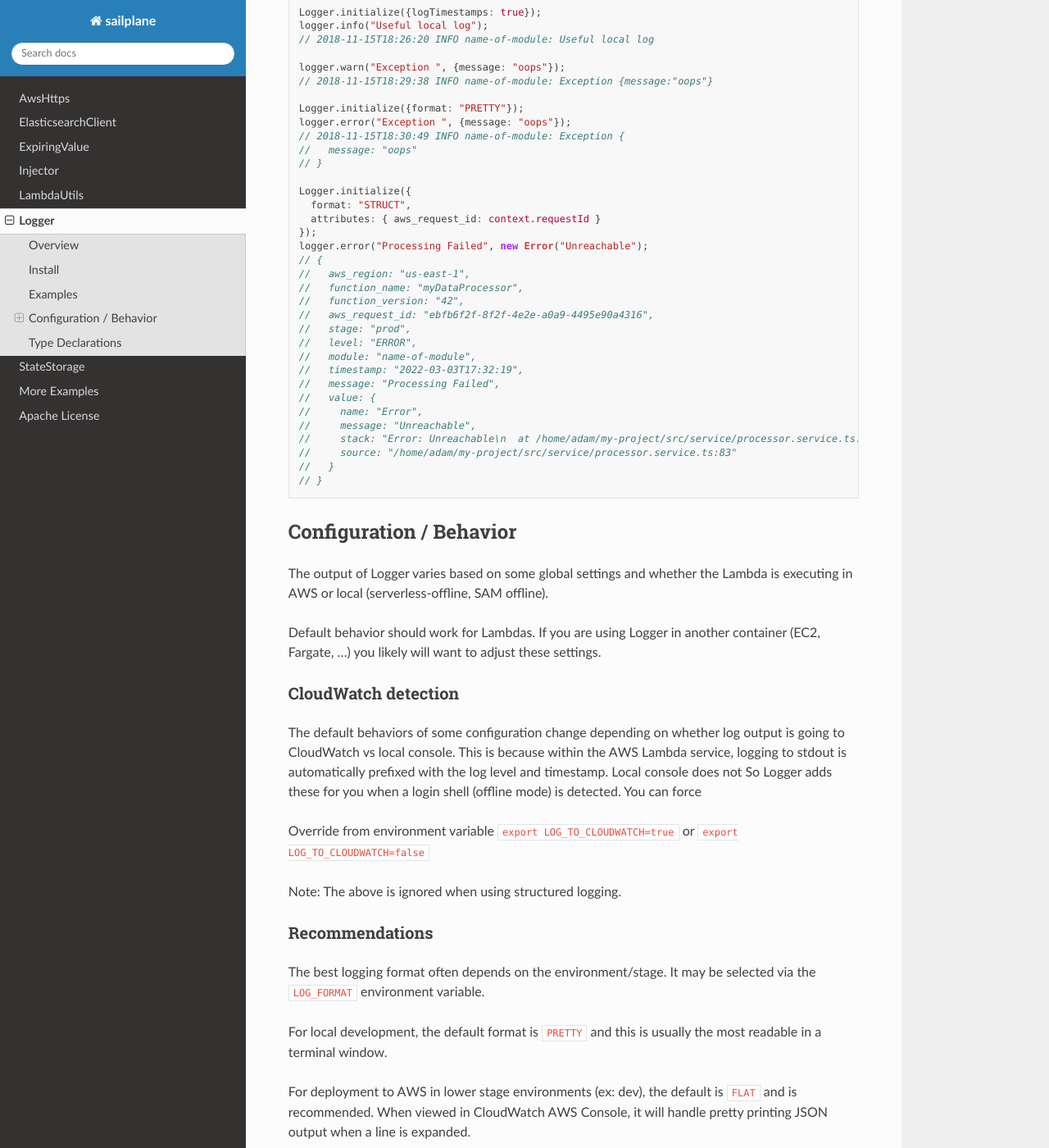
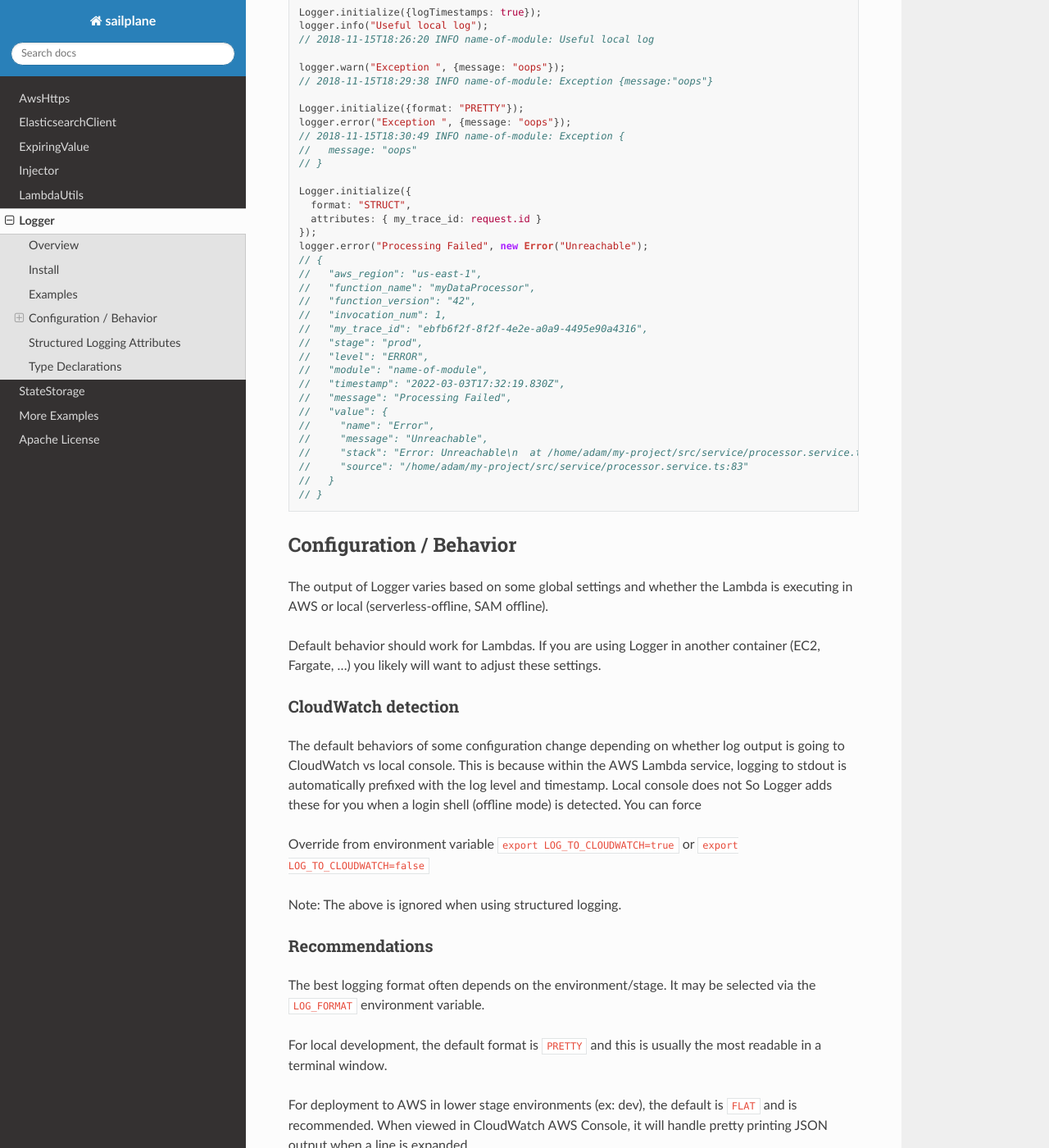
Before and after one commit to rackspace/sailplane, a Sphinx documentation site: the page built from docs/source/logger.rst, in a window 1280 px wide and 1400 px high, scrolled down 834 px. Shown: the whole window at 82% size. Built offline with Sphinx 7.4.7 and the Read the Docs theme 2.0.0, drawn with Linux system fonts in a browser that asks for light colours; some of the changed text lies outside the part shown.

Commit message:
Issue #127 Refactor for optional structured logging
- Completed documentation updates
- Tag logger as 4.0.0
- Tag lambda-utils as 5.0.0
- Update aws-https to allow newer versions of logger - release as v2.0.1
- Update elasticsearch-client to allow newer versions of logger - release as v2.0.1
- Update state-storage to allow newer versions of logger - release as v2.0.1

```diff
--- a/docs/source/examples.rst
+++ b/docs/source/examples.rst
@@ -238,7 +238,7 @@
 
             // Check for error
             if (!response.ok) {
-                logger.infoObject("External history request returned error: ", response);
+                logger.info("External history request returned error: ", response);
                 throw new createHttpError.InternalServerError(response.error);
             }
 
--- a/docs/source/logger.rst
+++ b/docs/source/logger.rst
@@ -54,24 +54,25 @@
 
     Logger.initialize({
       format: "STRUCT",
-      attributes: { aws_request_id: context.requestId }
+      attributes: { my_trace_id: request.id }
     });
     logger.error("Processing Failed", new Error("Unreachable");
     // {
-    //   aws_region: "us-east-1",
-    //   function_name: "myDataProcessor",
-    //   function_version: "42",
-    //   aws_request_id: "ebfb6f2f-8f2f-4e2e-a0a9-4495e90a4316",
-    //   stage: "prod",
-    //   level: "ERROR",
-    //   module: "name-of-module",
-    //   timestamp: "2022-03-03T17:32:19",
-    //   message: "Processing Failed",
-    //   value: {
-    //     name: "Error",
-    //     message: "Unreachable",
-    //     stack: "Error: Unreachable\n  at /home/adam/my-project/src/service/processor.service.ts:83\n  at ..."
-    //     source: "/home/adam/my-project/src/service/processor.service.ts:83"
+    //   "aws_region": "us-east-1",
+    //   "function_name": "myDataProcessor",
+    //   "function_version": "42",
+    //   "invocation_num": 1,
+    //   "my_trace_id": "ebfb6f2f-8f2f-4e2e-a0a9-4495e90a4316",
+    //   "stage": "prod",
+    //   "level": "ERROR",
+    //   "module": "name-of-module",
+    //   "timestamp": "2022-03-03T17:32:19.830Z",
+    //   "message": "Processing Failed",
+    //   "value": {
+    //     "name": "Error",
+    //     "message": "Unreachable",
+    //     "stack": "Error: Unreachable\n  at /home/adam/my-project/src/service/processor.service.ts:83\n  at ..."
+    //     "source": "/home/adam/my-project/src/service/processor.service.ts:83"
     //   }
     // }
 
@@ -112,6 +113,25 @@
 `Amazon CloudWatch Logs Insights <https://docs.aws.amazon.com/AmazonCloudWatch/latest/logs/AnalyzingLogData.html>`_
 or an `ELK stack <https://aws.amazon.com/opensearch-service/the-elk-stack/>`_.
 
+Structured Logging Attributes
+^^^^^^^^^^^^^^^^^^^^^^^^^^^^^
+
+When structured logging is used, the following properties are included:
+
+- ``aws_region`` - the AWS region name
+- ``aws_request_id`` - the AWS generated unique identifier of the request
+- ``xray_trace_id`` - AWS X-Ray trace ID (if available)
+- ``function_name`` - name of the logging AWS Lambda
+- ``function_memory_size`` - the capacity configuration of the Lambda, in memory megabytes
+- ``invocation_num`` - count of invocations of the Lambda handler since cold start (1 = first request since cold start)
+- ``level`` - logging level
+- ``module`` - source module of the Logger instance
+- ``timestamp`` - ISO8601 date-time in UTC when the line was logged
+- ``message`` - text message of the line (first parameter to log function)
+- ``value`` - if only two parameters are given to the log function, this is the second one
+- ``params`` - when more than two parameters are given, all after the message are in this array
+
+Sailplane's :doc:`LambdaUtils <lambda_utils>` adds additional properties.
 
 Type Declarations
 ^^^^^^^^^^^^^^^^^
--- a/docs/types/handler-utils.d.ts
+++ b/docs/types/handler-utils.d.ts
@@ -11,6 +11,7 @@
  *   API Gateway result.
  * - Catch http-errors exceptions into proper HTTP responses.
  * - Catch other exceptions and return as HTTP 500
+ * - Set Lambda invocation and API request context in @sailplane/logger
  *
  * This wrapper includes commonly useful middleware. You may further wrap it
  * with your own function that adds additional middleware, or just use it as
@@ -33,6 +34,7 @@
  *   API Gateway result.
  * - Catch http-errors exceptions into proper HTTP responses.
  * - Catch other exceptions and return as HTTP 500
+ * - Set Lambda invocation and API request context in @sailplane/logger
  *
  * This wrapper includes commonly useful middleware. You may further wrap it
  * with your own function that adds additional middleware, or just use it as
--- a/docs/types/logger.d.ts
+++ b/docs/types/logger.d.ts
@@ -37,7 +37,7 @@
      * Construct.
      * @param ops LoggerConfig, or just module name as string
      */
-    constructor(ops: string | LoggerConfig);
+    constructor(ops: string | Partial<LoggerConfig>);
     /**
      * The Log Level of this Logger
      */
```
Also changed, not shown: docs/source/lambda_utils.rst (+12 -1 lines), 13 other files.
